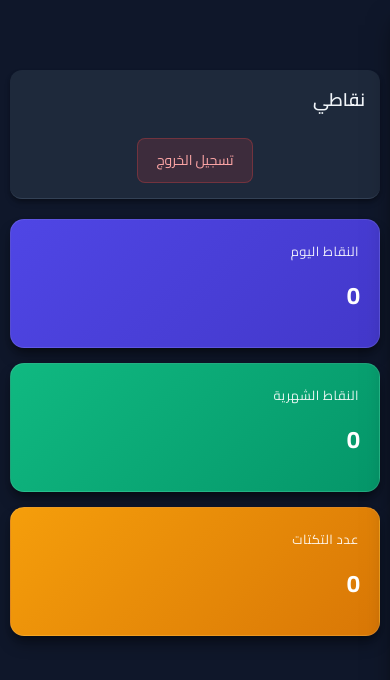
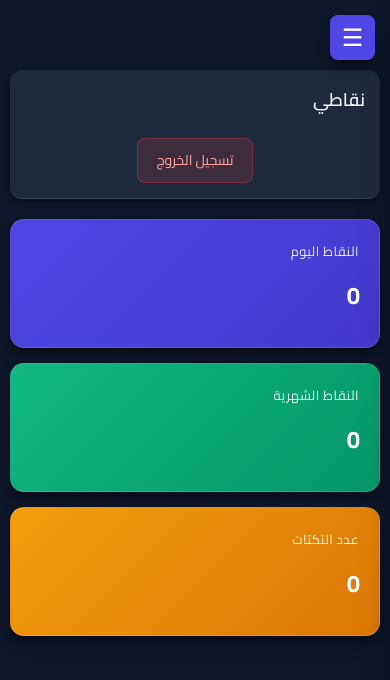
Before and after one commit to qwertauda-cpu/quality-tickets-system, a plain HTML site: page public/team-dashboard.html in a window 390 px wide. Drawn offline with Linux system fonts and the light colour scheme; no server answers; sample sign-in values are in the browser's storage.

Commit message:
Fix mobile responsiveness for all dashboard pages - prevent horizontal scrolling

```diff
--- a/public/css/style.css
+++ b/public/css/style.css
@@ -58,6 +58,8 @@ body {
     width: 100%;
     max-width: 100vw;
     position: relative;
+    margin: 0;
+    padding: 0;
 }
 
 /* Login Page */
@@ -240,6 +242,10 @@ body {
     display: flex;
     min-height: 100vh;
     background: var(--bg-primary);
+    width: 100%;
+    max-width: 100vw;
+    overflow-x: hidden;
+    position: relative;
 }
 
 .sidebar {
@@ -335,6 +341,10 @@ body {
     flex: 1;
     margin-right: 280px;
     padding: 30px;
+    width: 100%;
+    max-width: 100%;
+    box-sizing: border-box;
+    overflow-x: hidden;
     background: var(--bg-primary);
 }
 
@@ -790,10 +800,20 @@ table tbody tr:last-child td {
         transform: translateX(0);
     }
 
+    .dashboard-layout {
+        width: 100%;
+        max-width: 100vw;
+        overflow-x: hidden;
+    }
+
     .main-content {
         margin-right: 0;
         padding: 15px;
         padding-top: 70px;
+        width: 100%;
+        max-width: 100%;
+        box-sizing: border-box;
+        overflow-x: hidden;
     }
 
     /* Header */
--- a/public/js/team-dashboard.js
+++ b/public/js/team-dashboard.js
@@ -84,4 +84,18 @@ async function loadAllTeams() {
     }
 }
 
+function toggleMobileMenu() {
+    const sidebar = document.querySelector('.sidebar');
+    const overlay = document.querySelector('.mobile-menu-overlay');
+
+    if (sidebar) {
+        sidebar.classList.toggle('open');
+    }
+
+    if (overlay) {
+        overlay.classList.toggle('active');
+    }
+}
+
 window.showPage = showPage;
+window.toggleMobileMenu = toggleMobileMenu;
--- a/public/team-dashboard.html
+++ b/public/team-dashboard.html
@@ -7,6 +7,8 @@
     <link rel="stylesheet" href="/css/style.css">
 </head>
 <body>
+    <button class="mobile-menu-toggle" onclick="toggleMobileMenu()">☰</button>
+    <div class="mobile-menu-overlay" onclick="toggleMobileMenu()"></div>
     <div class="dashboard-layout">
         <aside class="sidebar">
             <div class="sidebar-header">
```
